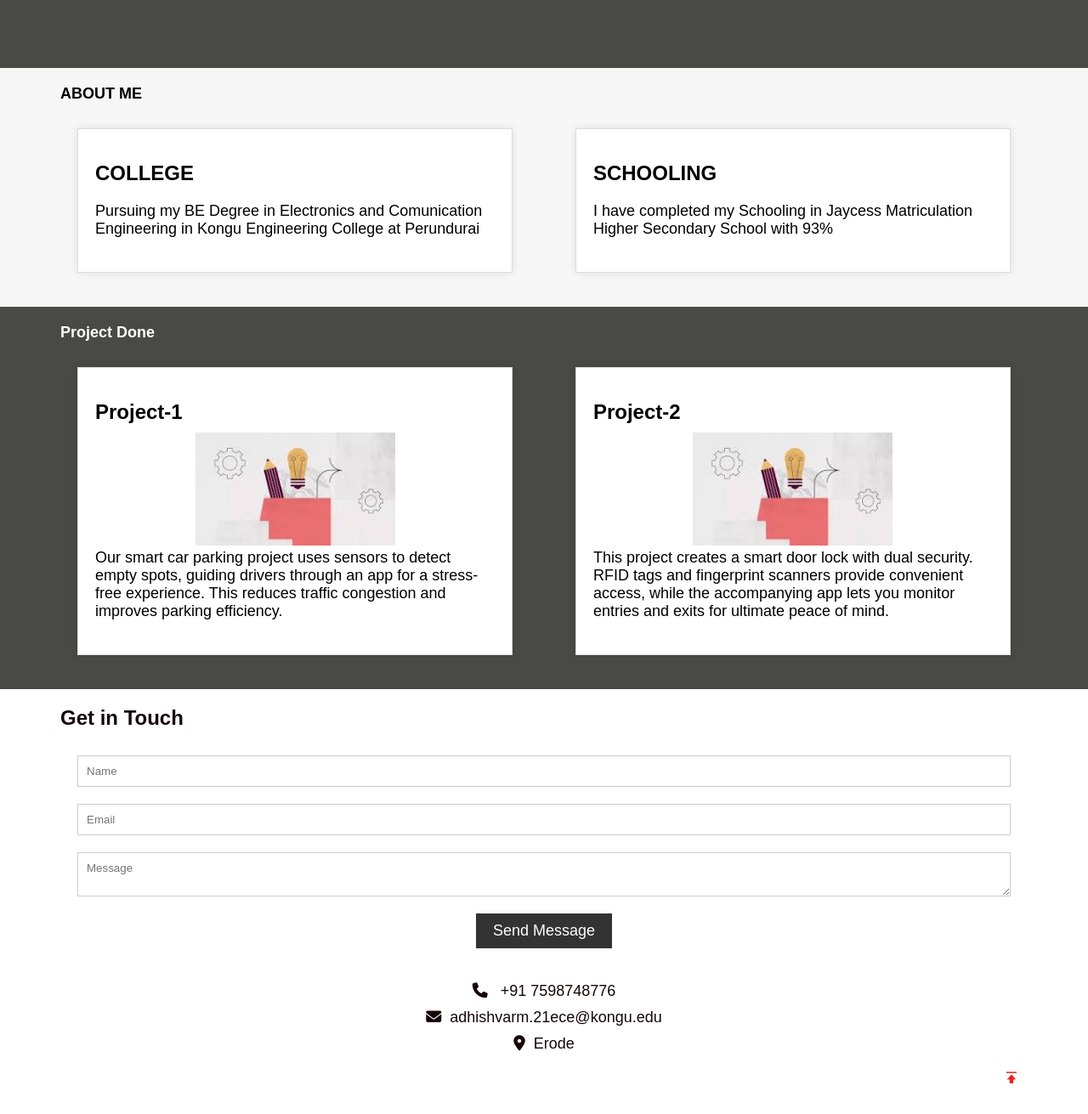
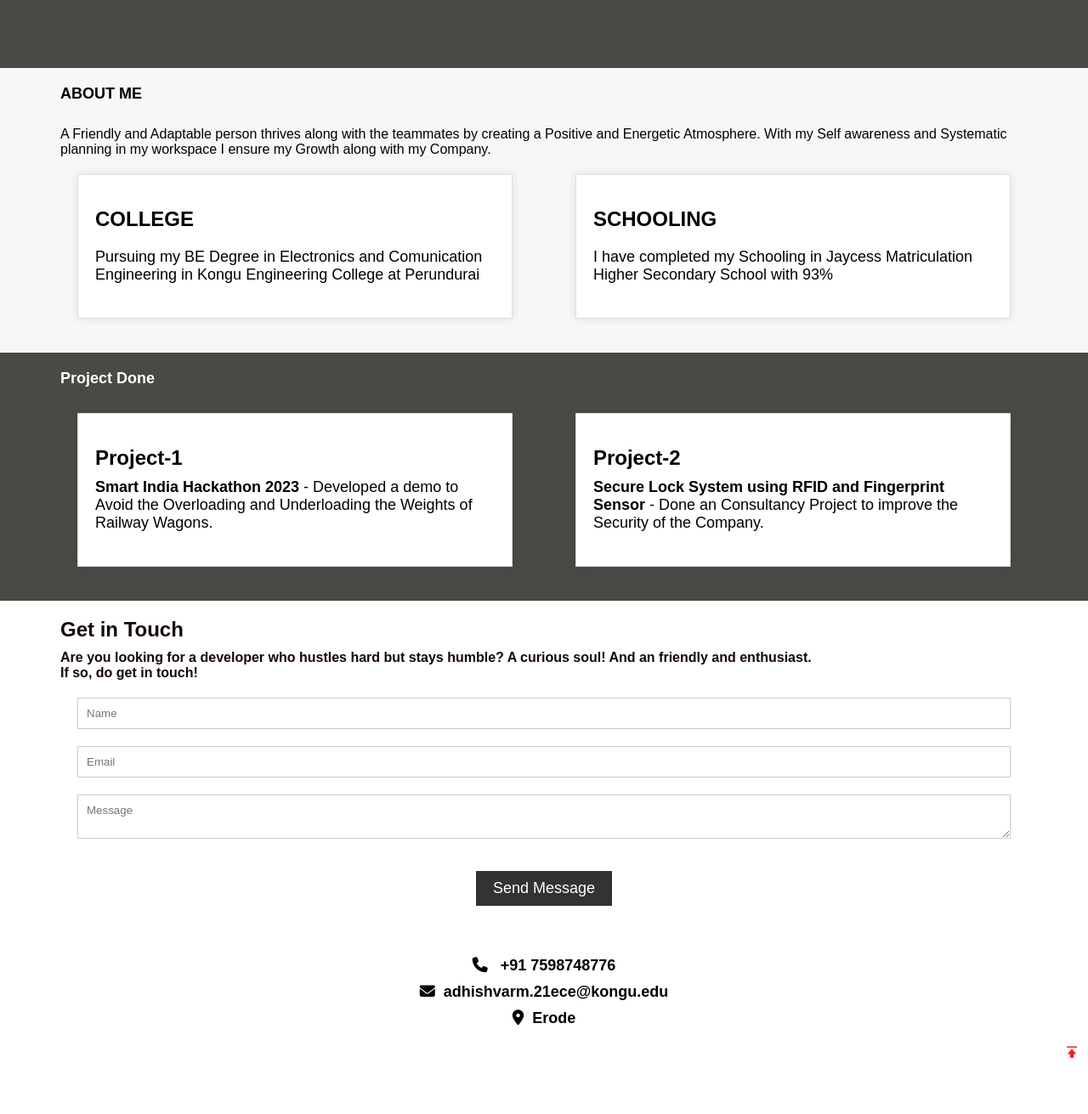
Before and after one commit to Adhishvar-M/Portfolio, a plain HTML site: page index.html in a window 1280 px wide. Shown: the part 720-2031 px from the top of the page at 85% size. After the commit the page ends 1981 px from the top, so only its background shows below. Drawn offline with nearby package versions, Linux system fonts and the light colour scheme.

Commit message:
index.html

```diff
--- a/index.html
+++ b/index.html
@@ -6,6 +6,7 @@
     <meta name="viewport" content="width=device-width, initial-scale=1.0">
 
     <title>ADHII-Portfolio</title>
+    <link rel="icon" href="favicon.ico.png" type="image/x-icon">
     <link rel="stylesheet" href="style.css">
 
     <!----Font awesome cdn  font icon css -->
@@ -17,18 +18,22 @@
 <body>
      <section class="hero-header" id="home">
         <div class="wrapper">
+
             <header>
 
                 <div class="logo">
                     <i class="fa-solid fa-a"></i>
                     <div class="logo-text">ADHISHVAR</div>
                 </div>
+
                 <nav>
+
                     <div class="togglebtn">
                         <span></span>
                         <span></span>
                         <span></span>
                     </div>
+
                     <ul class="navlinks">
                         <li><a href="#home">Home</a></li>
                         <li><a href="#about">About</a></li>
@@ -67,9 +72,20 @@
 
 
     <section class="about" id="about">
+
         <div class="wrapper">
+
             <h5 >ABOUT ME</h5>
             <div class="flex-container">
+                <div class="a2"><br>
+
+                     <p class="para"></p>
+                    <p class="content"> A Friendly and Adaptable person thrives along with the teammates
+                        by creating a Positive and Energetic Atmosphere. With my Self
+                       awareness and Systematic planning in my workspace I ensure my
+                        Growth along with my Company.</p>
+                    </div>
+
                 <div class="a1"><br>
                 <h1 id="header" >COLLEGE</h1>
 
@@ -95,15 +111,19 @@
                 <div class="a1"><br>
                 <h1 id="header" >Project-1</h1>
 
-                <center><img src="project.png" width="50%" height="50%" class="pic"> </center>
-                <p class="content">Our smart car parking project uses sensors to detect empty spots, guiding drivers through an app for a stress-free experience. This reduces traffic congestion and improves parking efficiency.</p>
+
+                <p class="content"><b>Smart India Hackathon 2023 </b> - Developed a demo to Avoid
+                    the Overloading and Underloading the Weights of Railway
+                    Wagons.
+                    </p>
                 </div>
 
 
             <div class="a1"><br>
                 <h1 id="header" >Project-2</h1>
-                <center><img src="project.png" width="50%" height="50%" class="pic"> </center>
-                <p class="content">This project creates a smart door lock with dual security. RFID tags and fingerprint scanners provide convenient access, while the accompanying app lets you monitor entries and exits for ultimate peace of mind.</p>
+                <p class="content"><b>Secure Lock System using RFID and Fingerprint Sensor </b>- Done an Consultancy Project to improve the Security of the
+                    Company.
+                    </p>
                 </div>
 
             </div>
@@ -111,26 +131,31 @@
     </section>
 
 
-
-    <footer class="contact" id="contact">
+    <section class="contact" id="contact">
 
         <div class="wrapper">
             <h2>Get in Touch</h2>
-            <p></p>
+            <p><b>Are you looking for a developer who hustles hard but stays humble? A curious soul! And an friendly and
+                enthusiast.<br>If so, do get in touch!</p>
             <form action="https://formsubmit.co/adhishvarm.21ece@kongu.edu" method="POST">
                 <input type="text" name="Name" placeholder="Name">
                 <input type="email" name="email" placeholder="Email">
-                <textarea placeholder="Message" name="text"></textarea>
+                <textarea placeholder="Message" name="text"></textarea><br>
                 <button class="btn" type="submit">Send Message</button>
                 <input type="hidden" name="_captcha" value="false">
             </form>
-            <div class="contact-info">
-                <p><i class="fa-solid fa-phone"></i> +91 7598748776 </p>
-                <p><i class="fa-solid fa-envelope"></i>adhishvarm.21ece@kongu.edu</p>
-                <p><i class="fa-solid fa-map-marker-alt"></i>Erode</p>
-               <p class="up"> <a href="#home"> <i class='bx bxs-to-top'></i></a></p>
-            </div>
+
+
+              </div>
+    </section>
+    <footer>
+        <div class="contact-info">
+            <p><i class="fa-solid fa-phone"></i> +91 7598748776 </p>
+            <p><i class="fa-solid fa-envelope"></i>adhishvarm.21ece@kongu.edu</p>
+            <p><i class="fa-solid fa-map-marker-alt"></i>Erode</p>
+            <p class="up"> <a href="#home"> <i class='bx bxs-to-top'></i></a></p>
         </div>
+
     </footer>
 </body>
 </html>
```
